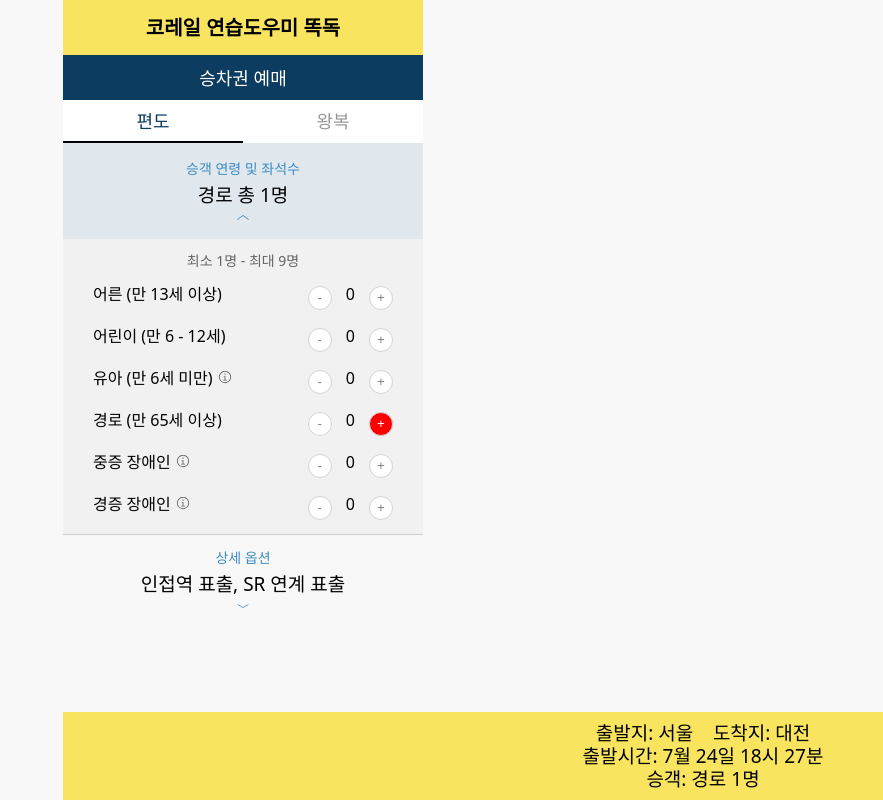
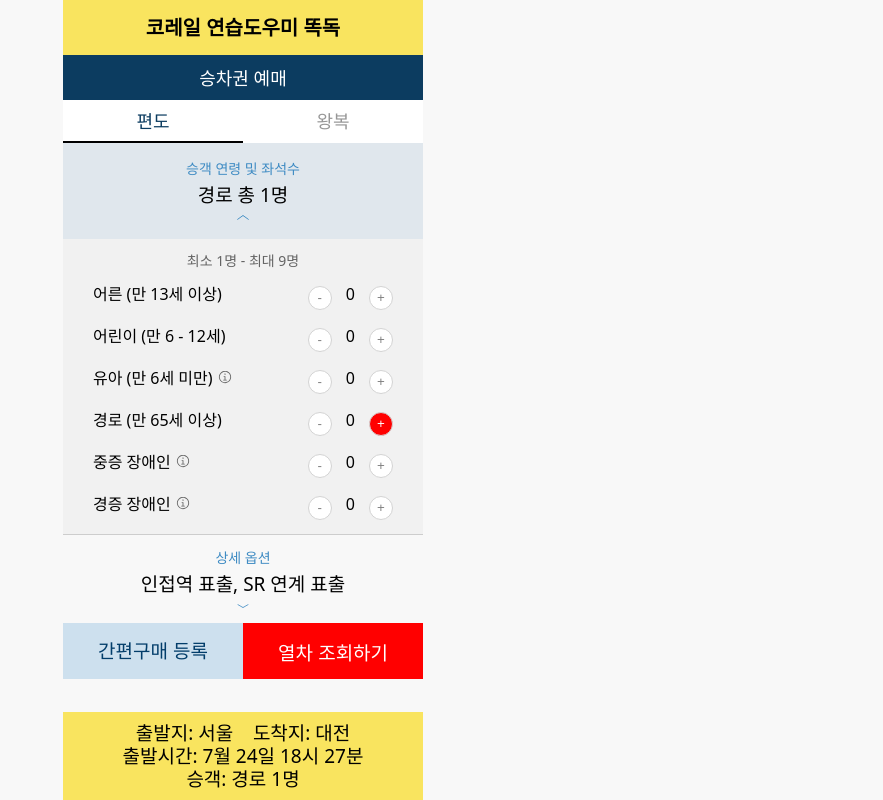
Before and after one commit to e6d1fe/likelion-hackathon, a React (Create React App) app: page /selectpassengers in a window 1280 px wide. Shown: the whole page, without its empty margins (397-1280 px from the left). Built offline with nearby package versions, Linux system fonts and the light colour scheme.

Commit message:
finished SelectPassengers page

```diff
--- a/src/components/InstructionFooter.js
+++ b/src/components/InstructionFooter.js
@@ -4,7 +4,7 @@
   position: fixed;
   bottom: 0;
   background-color: #f9e45f;
-  width: 100%;
+  width: 360px;
   height: 88px;
   display: flex;
   flex-direction: column;
--- a/src/pages/SelectPassengers.js
+++ b/src/pages/SelectPassengers.js
@@ -1,4 +1,6 @@
 import { styled } from "styled-components";
+
+import { useNavigate } from "react-router-dom";
 
 import ServiceHeader from "../components/ServiceHeader";
 import ReservationHeader from "../components/ReservationHeader";
@@ -82,11 +84,57 @@
   background-color: white;
 `;
 
+const CheckRidesContainer = styled.div`
+  width: 100%;
+  height: 56px;
+  padding-bottom: 88px;
+  display: flex;
+  align-items: center;
+  justify-content: space-between;
+`;
+
+const RegisterPayment = styled.div`
+  background-color: #cde0ee;
+  font-size: 19px;
+  font-weight: 500;
+  color: #023d6a;
+  width: 50%;
+  height: 100%;
+  display: flex;
+  justify-content: center;
+  align-items: center;
+`;
+
+const CheckRides = styled.button`
+  border: none;
+  background-color: red;
+  font-size: 19px;
+  font-weight: 500;
+  color: white;
+  width: 50%;
+  height: 100%;
+  display: flex;
+  justify-content: center;
+  align-items: center;
+`;
+
 function SelectPassengers() {
   const [people, setPeople] = useState(0);
 
+  const navigate = useNavigate();
+
   function plusOne() {
     setPeople(people + 1);
+  }
+
+  function minusOne() {
+    people >= 1 ? setPeople(people - 1) : setPeople(0);
+  }
+
+  function toNextPage() {
+    if (people === 1) {
+      navigate("/selectride");
+    }
   }
 
   return (
@@ -128,7 +176,7 @@
           <SelectContainer>
             <SelectOption>경로 (만 65세 이상)</SelectOption>
             <SelectFunction>
-              <SelectButton>-</SelectButton>
+              <SelectButton onClick={minusOne}>-</SelectButton>
               <SelectQuantity>{people}</SelectQuantity>
               <SelectButton onClick={plusOne} style={{ backgroundColor: "red", color: "white" }}>
                 +
@@ -159,6 +207,10 @@
           </SelectContainer>
         </Container>
         <DetailOption />
+        <CheckRidesContainer>
+          <RegisterPayment>간편구매 등록</RegisterPayment>
+          <CheckRides onClick={toNextPage}>열차 조회하기</CheckRides>
+        </CheckRidesContainer>
         <InstructionFooter />
       </MobileScreen>
     </PageContainer>
```
